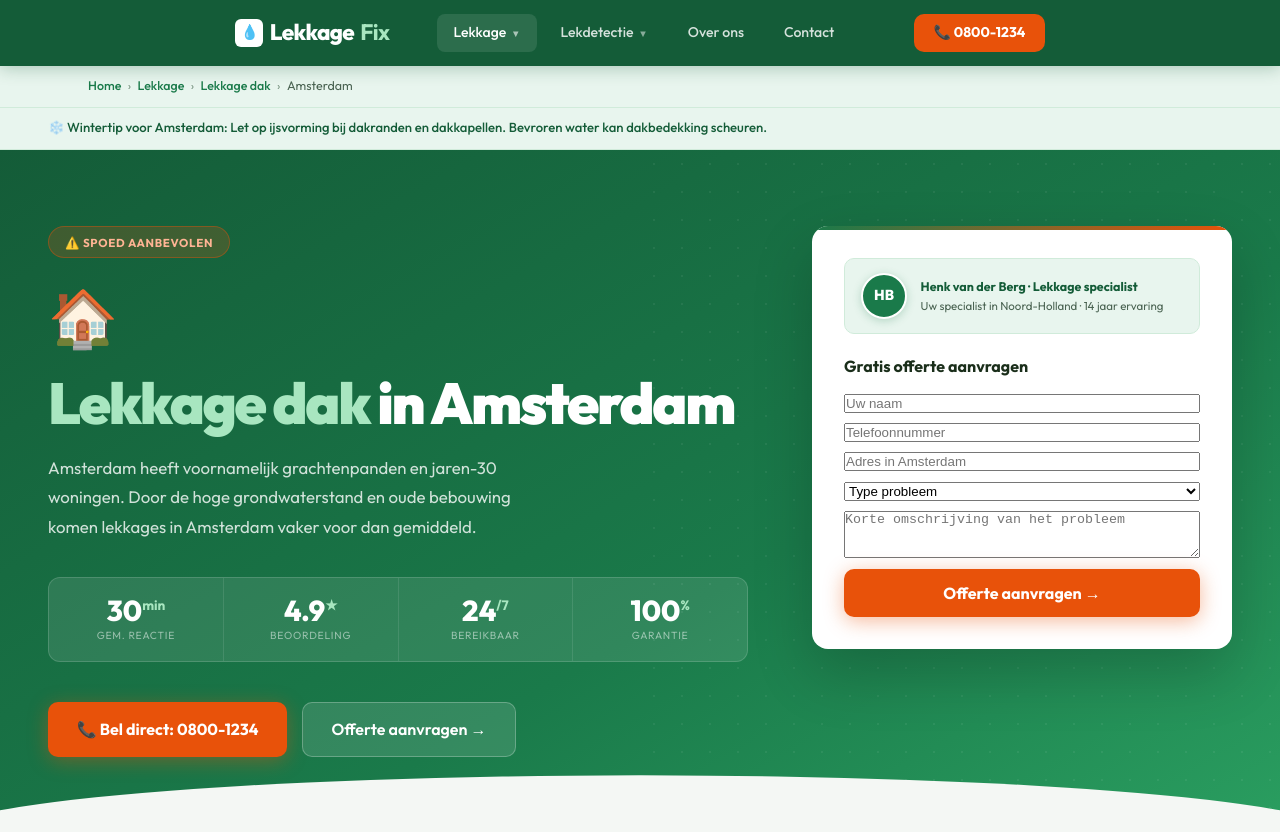
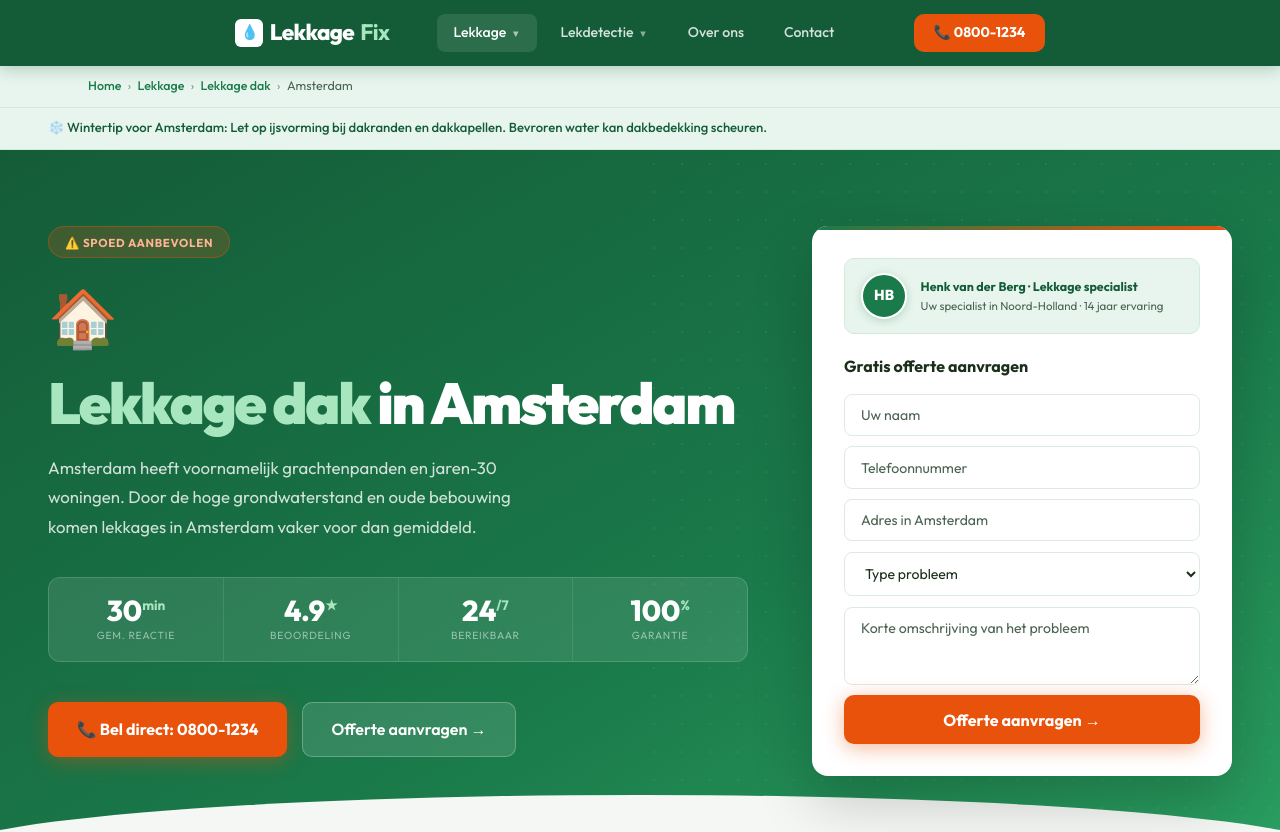
Before and after one commit to SanderKooi/lekkage, a Next.js app: page /lekkage/lekkage-dak/amsterdam in a window 1280 px wide. Shown: the top 832 px of the page. Built offline with nearby package versions, Linux system fonts and the light colour scheme.

Commit message:
Update global.css

```diff
--- a/styles/global.css
+++ b/styles/global.css
@@ -331,6 +331,9 @@ footer{background:var(--green-dark);padding:3.5rem clamp(1rem,5vw,3rem) 2rem}
 .price-table td{padding:0.75rem 1rem;color:var(--muted)}
 .price-table td:first-child{color:var(--text);font-weight:500}
 .price-table td:nth-child(2){color:var(--green);font-weight:700}
+.form-input{width:100%;padding:0.7rem 1rem;border:1.5px solid var(--border);border-radius:8px;font-size:0.88rem;font-family:inherit;color:var(--text);background:white;outline:none;transition:border-color 0.15s;box-sizing:border-box}
+.form-input:focus{border-color:var(--green)}
+.form-input::placeholder{color:var(--muted)}
 .highlight-row td{background:var(--green3)!important}
 .highlight-row td:nth-child(2){color:var(--green)!important;font-weight:700}
 .table-note{font-size:0.72rem;color:var(--muted);margin-top:0.5rem;font-style:italic}
```
